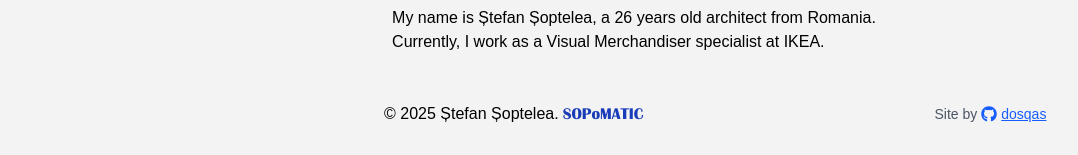
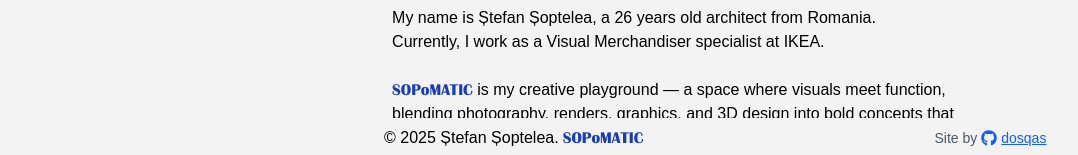
Before and after one commit to dosqas/stefansoptelea-website, a Next.js app: page / in a window 1280 px wide. Shown: the part 642-797 px from the top of the page, without its empty margins (44-1122 px from the left). Built offline with nearby package versions, Linux system fonts and the light colour scheme.

Commit message:
style: made footer smaller

```diff
--- a/src/components/layout/Footer.tsx
+++ b/src/components/layout/Footer.tsx
@@ -12,7 +12,7 @@ export default function Footer() {
 
   return (
     <footer className="font-thin font-helvetica overflow-auto no-scrollbar">
-      <div className="max-w-7xl mx-auto px-4 sm:px-2 lg:px-4 py-4 md:py-8">
+      <div className="max-w-7xl mx-auto px-4 sm:px-2 lg:px-4 py-1 md:py-2">
         <div className="text-center space-y-2 md:space-y-0 md:flex md:justify-between md:items-center">
           <div className="flex flex-col md:flex-row md:items-center">
             <p className="text-black text-sm md:text-base md:pr-1">
```
